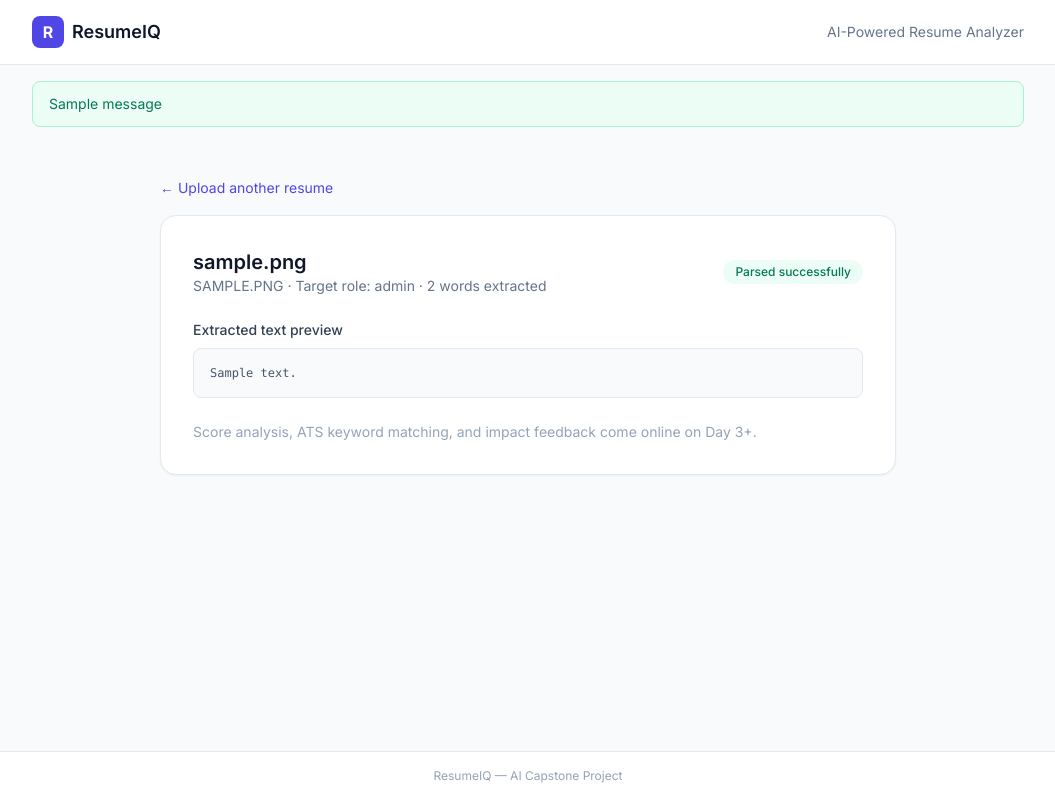
After one commit to AdityaParthasarathy/resumeiq, a Flask app: page /resume/1 in a window 1280 px wide. The commit adds this page. Shown: the whole page, without its empty margins (112-1167 px from the left). Run offline with Flask 3, Linux system fonts and the light colour scheme; tables that the repository leaves empty hold one stand-in row (values such as "Sample post"); one stand-in notice (Sample message) is shown; some libraries are stand-ins or nearby versions.

Commit message:
Day 2: resume upload form and PDF/DOCX text extraction
Adds the real upload form (role picker + drag-and-drop file input),
a parser service using pdfplumber/python-docx to extract text, and
routes that validate the upload, persist a Resume row, and show an
extraction preview. Covered by unit tests (parser) and integration
tests (upload route) against real PDF/DOCX fixtures.

Co-Authored-By: Claude Sonnet 5 <noreply@anthropic.com>

```diff
--- a/app/config.py
+++ b/app/config.py
@@ -26,6 +26,7 @@ class ProductionConfig(Config):
 class TestingConfig(Config):
     TESTING = True
     SQLALCHEMY_DATABASE_URI = "sqlite:///:memory:"
+    UPLOAD_FOLDER = os.path.join(BASE_DIR, "instance", "test_uploads")
 
 
 config_by_name = {
--- a/app/routes/__init__.py
+++ b/app/routes/__init__.py
@@ -1,4 +1,6 @@
 def register_blueprints(app):
     from app.routes.main import main_bp
+    from app.routes.upload import upload_bp
 
     app.register_blueprint(main_bp)
+    app.register_blueprint(upload_bp)
--- a/app/routes/main.py
+++ b/app/routes/main.py
@@ -1,11 +1,13 @@
 from flask import Blueprint, render_template
+
+from app.services.roles import TARGET_ROLES
 
 main_bp = Blueprint("main", __name__)
 
 
 @main_bp.route("/")
 def index():
-    return render_template("index.html")
+    return render_template("index.html", target_roles=TARGET_ROLES)
 
 
 @main_bp.route("/health")
--- /dev/null
+++ b/app/routes/upload.py
@@ -0,0 +1,66 @@
+import os
+import uuid
+
+from flask import Blueprint, current_app, flash, redirect, render_template, request, url_for
+from werkzeug.utils import secure_filename
+
+from app.extensions import db
+from app.models import Resume
+from app.services.parser import ParsingError, extract_text
+from app.services.roles import TARGET_ROLES
+
+upload_bp = Blueprint("upload", __name__)
+
+
+def _file_extension(filename):
+    return filename.rsplit(".", 1)[-1].lower() if "." in filename else ""
+
+
+@upload_bp.route("/upload", methods=["POST"])
+def upload():
+    file = request.files.get("resume")
+    target_role = request.form.get("target_role")
+
+    if not file or file.filename == "":
+        flash("Please choose a PDF or DOCX file to upload.", "error")
+        return redirect(url_for("main.index"))
+
+    ext = _file_extension(file.filename)
+    if ext not in current_app.config["ALLOWED_EXTENSIONS"]:
+        flash("Only PDF and DOCX files are supported.", "error")
+        return redirect(url_for("main.index"))
+
+    if target_role not in TARGET_ROLES:
+        flash("Please select a target role.", "error")
+        return redirect(url_for("main.index"))
+
+    original_filename = secure_filename(file.filename)
+    stored_filename = f"{uuid.uuid4().hex}.{ext}"
+    file_path = os.path.join(current_app.config["UPLOAD_FOLDER"], stored_filename)
+    file.save(file_path)
+
+    try:
+        raw_text = extract_text(file_path, ext)
+    except ParsingError as exc:
+        os.remove(file_path)
+        flash(str(exc), "error")
+        return redirect(url_for("main.index"))
+
+    resume = Resume(
+        original_filename=original_filename,
+        stored_filename=stored_filename,
+        file_type=ext,
+        raw_text=raw_text,
+        target_role=target_role,
+    )
+    db.session.add(resume)
+    db.session.commit()
+
+    return redirect(url_for("upload.preview", resume_id=resume.id))
+
+
+@upload_bp.route("/resume/<int:resume_id>")
+def preview(resume_id):
+    resume = Resume.query.get_or_404(resume_id)
+    word_count = len(resume.raw_text.split())
+    return render_template("resume_preview.html", resume=resume, word_count=word_count)
--- /dev/null
+++ b/app/services/roles.py
@@ -0,0 +1,6 @@
+TARGET_ROLES = [
+    "Data Analyst",
+    "Web Developer",
+    "AI Engineer",
+    "Cloud Engineer",
+]
--- a/app/templates/base.html
+++ b/app/templates/base.html
@@ -26,6 +26,17 @@
     </header>
 
     <main class="flex-1">
+        {% with messages = get_flashed_messages(with_categories=true) %}
+            {% if messages %}
+            <div class="max-w-5xl mx-auto px-4 pt-4 space-y-2">
+                {% for category, message in messages %}
+                <div class="rounded-lg border px-4 py-3 text-sm {{ 'border-red-200 bg-red-50 text-red-700' if category == 'error' else 'border-emerald-200 bg-emerald-50 text-emerald-700' }}">
+                    {{ message }}
+                </div>
+                {% endfor %}
+            </div>
+            {% endif %}
+        {% endwith %}
         {% block content %}{% endblock %}
     </main>
 
--- /dev/null
+++ b/app/templates/resume_preview.html
@@ -0,0 +1,31 @@
+{% extends "base.html" %}
+
+{% block title %}ResumeIQ &mdash; {{ resume.original_filename }}{% endblock %}
+
+{% block content %}
+<section class="max-w-3xl mx-auto px-4 py-12">
+    <a href="{{ url_for('main.index') }}" class="text-sm text-indigo-600 hover:underline">&larr; Upload another resume</a>
+
+    <div class="mt-4 bg-white border border-slate-200 rounded-2xl shadow-sm p-8">
+        <div class="flex items-center justify-between flex-wrap gap-2">
+            <div>
+                <h1 class="text-xl font-semibold">{{ resume.original_filename }}</h1>
+                <p class="text-sm text-slate-500">
+                    {{ resume.file_type|upper }} &middot; Target role: {{ resume.target_role }}
+                    &middot; {{ word_count }} words extracted
+                </p>
+            </div>
+            <span class="inline-flex items-center rounded-full bg-emerald-50 px-3 py-1 text-xs font-medium text-emerald-700">
+                Parsed successfully
+            </span>
+        </div>
+
+        <h2 class="mt-6 text-sm font-medium text-slate-700">Extracted text preview</h2>
+        <pre class="mt-2 max-h-96 overflow-y-auto whitespace-pre-wrap rounded-lg bg-slate-50 border border-slate-200 p-4 text-xs text-slate-600">{{ resume.raw_text[:2000] }}{% if resume.raw_text|length > 2000 %}&hellip;{% endif %}</pre>
+
+        <p class="mt-6 text-sm text-slate-400">
+            Score analysis, ATS keyword matching, and impact feedback come online on Day 3+.
+        </p>
+    </div>
+</section>
+{% endblock %}
```
Also changed, not shown: app/__init__.py (+6 -1 lines), app/services/parser.py (added, +40 -0 lines), app/static/js/upload.js (added, +39 -0 lines), app/templates/index.html (+34 -6 lines), scripts/generate_test_fixtures.py (added, +56 -0 lines), tests/test_parser.py (added, +37 -0 lines), tests/test_upload_routes.py (added, +90 -0 lines), 3 other files.
